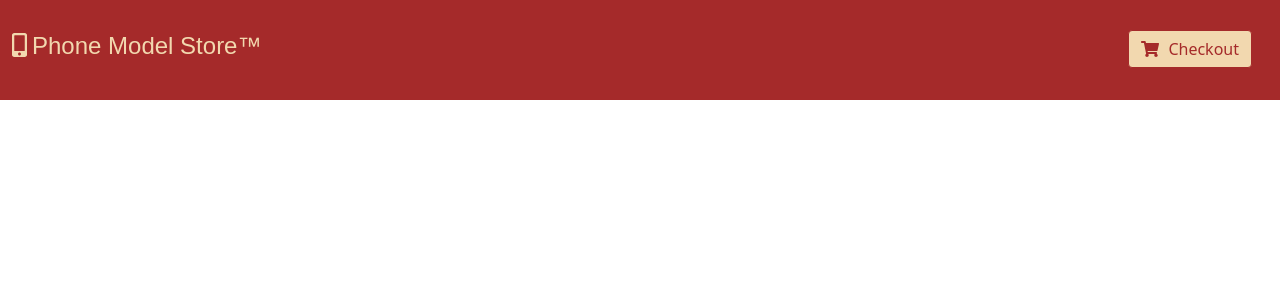
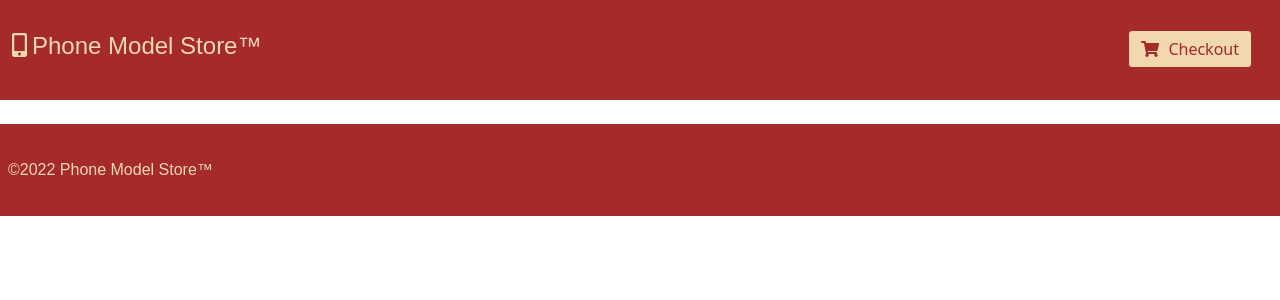
Before and after one commit to s2100637/angular-tutorial-mystore, an Angular app: page / in a window 1280 px wide. Shown: the top 300 px of the page. Built offline with nearby package versions, Linux system fonts and the light colour scheme.

Commit message:
add bottom-bar component

```diff
--- a/src/app/app.component.html
+++ b/src/app/app.component.html
@@ -1 +1,5 @@
 <app-top-bar></app-top-bar>
+
+<br>
+
+<app-bottom-bar></app-bottom-bar>
--- a/src/app/app.module.ts
+++ b/src/app/app.module.ts
@@ -6,11 +6,13 @@ import { AppComponent } from './app.component';
 import { TopBarComponent } from './top-bar/top-bar.component';
 import { FontAwesomeModule } from '@fortawesome/angular-fontawesome';
 import { NgbModule } from '@ng-bootstrap/ng-bootstrap';
+import { BottomBarComponent } from './bottom-bar/bottom-bar.component';
 
 @NgModule({
   declarations: [
     AppComponent,
-    TopBarComponent
+    TopBarComponent,
+    BottomBarComponent
   ],
   imports: [
     BrowserModule,
--- /dev/null
+++ b/src/app/bottom-bar/bottom-bar.component.css
@@ -0,0 +1,8 @@
+p {
+    font-family: "Montserrat", sans-serif;
+    color: #f2d8af;
+    background-color: #a52a2a;
+    text-decoration: none;
+    font-size: 1rem;
+    padding: 2.1rem 0 2.1rem 0.5rem;
+  }
--- /dev/null
+++ b/src/app/bottom-bar/bottom-bar.component.html
@@ -0,0 +1 @@
+<p>&copy;2022 Phone Model Store&trade;</p>
--- /dev/null
+++ b/src/app/bottom-bar/bottom-bar.component.ts
@@ -0,0 +1,15 @@
+import { Component, OnInit } from '@angular/core';
+
+@Component({
+  selector: 'app-bottom-bar',
+  templateUrl: './bottom-bar.component.html',
+  styleUrls: ['./bottom-bar.component.css']
+})
+export class BottomBarComponent implements OnInit {
+
+  constructor() { }
+
+  ngOnInit(): void {
+  }
+
+}
```
Also changed, not shown: 1 other file (tests, documents, lock files or other folders).
